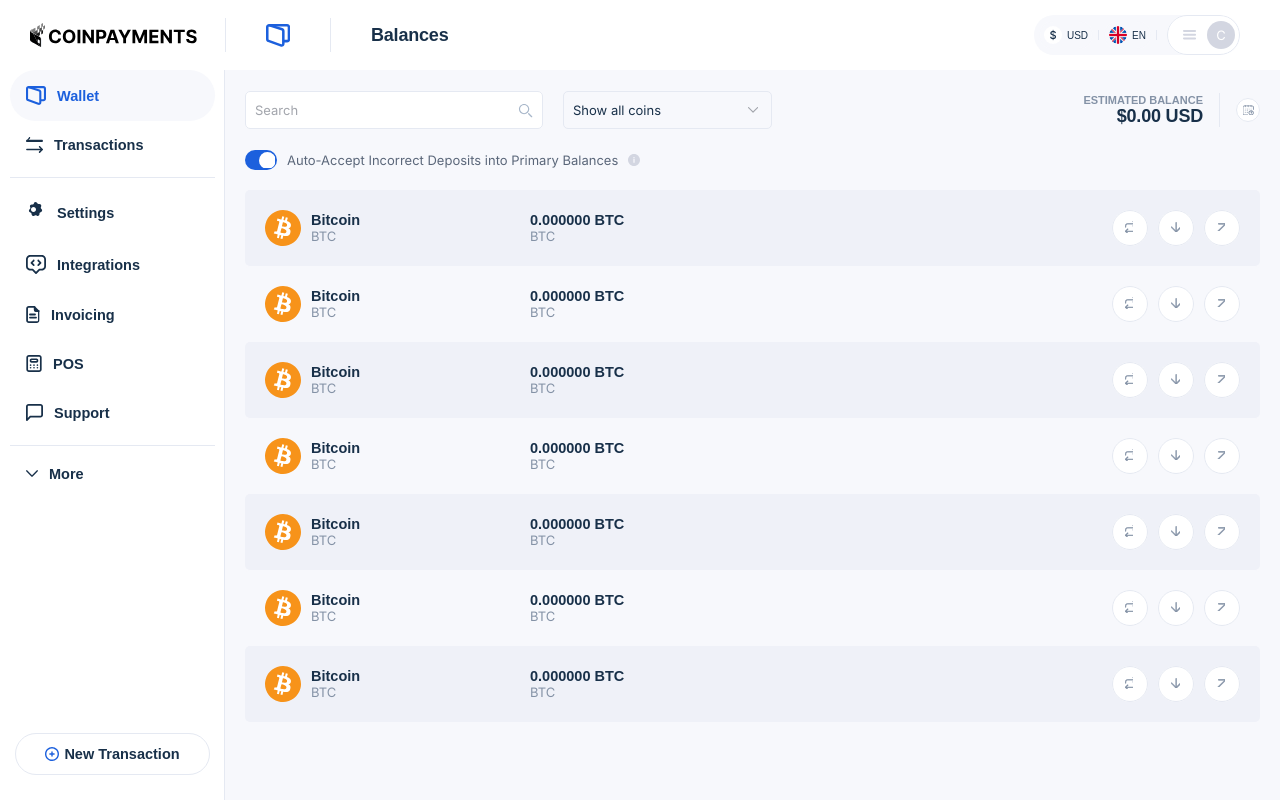
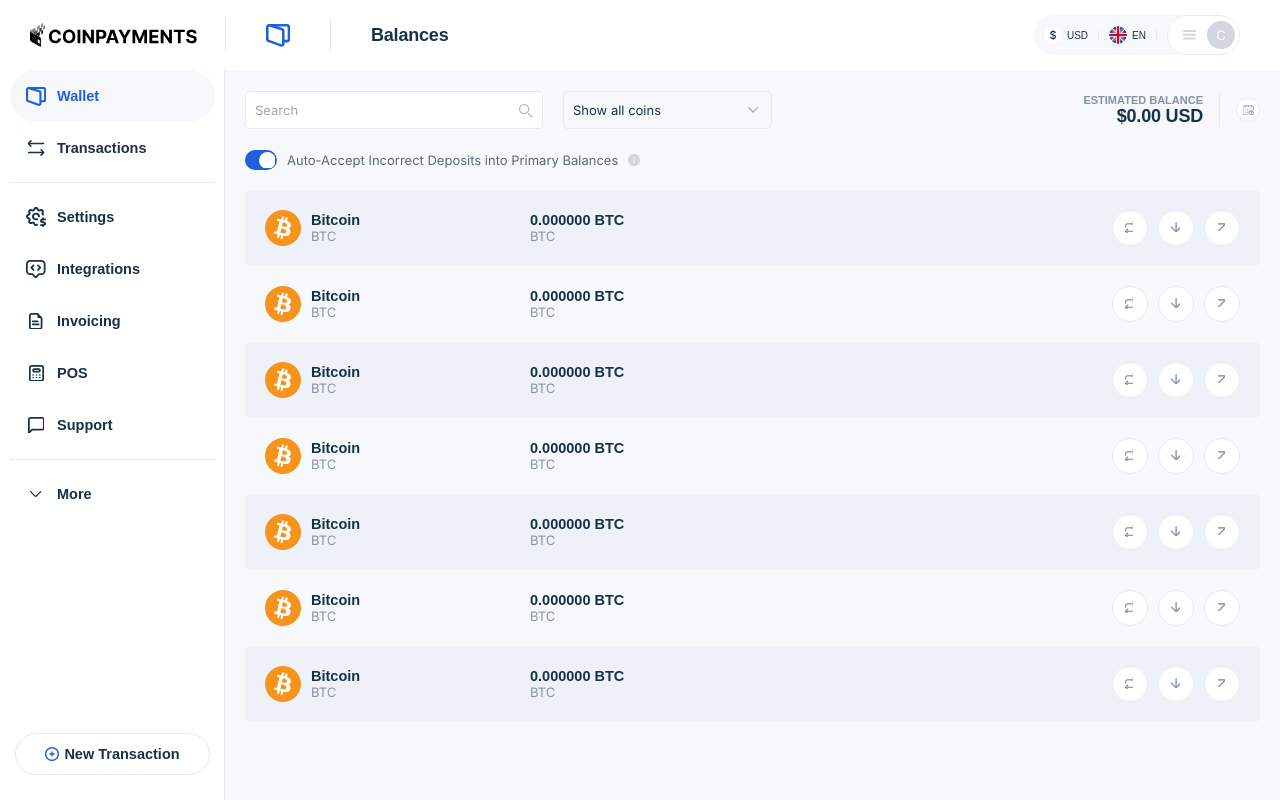
Before and after one commit to Bong27/Dashboard-CP, a React (Vite) app: page / in a window 1280 px wide. Built offline with nearby package versions, Linux system fonts and the light colour scheme.

Commit message:
fix: icons now use exact Figma-exported paths, viewBoxes and insets from Wallet.tsx

```diff
--- a/src/app/components/Icons.tsx
+++ b/src/app/components/Icons.tsx
@@ -1,104 +1,135 @@
 // ─────────────────────────────────────────────────────────────────────────────
 // CP-Dashboard Icon Components
-// All paths sourced directly from Figma file "NewSystem" (q4YZb41LPkJ14zPgOnZlr7)
-// node 24:1030 — Icons sheet
+// Paths and viewBoxes sourced directly from Figma export in Wallet.tsx
+// DO NOT hand-edit paths — update from Wallet.tsx / svg-tfchl2zu4w.ts only
 // ─────────────────────────────────────────────────────────────────────────────
+import svgPaths from '../../imports/Wallet-2/svg-tfchl2zu4w';
 
-// Wallet icon — node 28:1147
-export function IconWallet({ color = 'var(--cp-text-primary)' }: { color?: string }) {
+interface IconProps { color?: string; }
+const DEFAULT  = 'var(--cp-text-primary)';
+const BRAND    = 'var(--cp-brand-primary)';
+
+export function IconWallet({ color = DEFAULT }: IconProps) {
   return (
-    <svg width="20" height="19" viewBox="0 0 20.1806 19" fill="none" xmlns="http://www.w3.org/2000/svg">
-      <path clipRule="evenodd" d="M17.6204 2.11132H2.56043V0.00291728H17.6204C19.0344 0.00291728 20.1806 1.14915 20.1806 2.56311V12.7575C20.1806 14.1715 19.0344 15.3177 17.6204 15.3177H14.4411V13.2093H17.6204C17.8699 13.2093 18.0722 13.007 18.0722 12.7575V2.56311C18.0722 2.31359 17.8699 2.11132 17.6204 2.11132Z" fill={color} fillRule="evenodd" />
-      <path clipRule="evenodd" d="M0 2.56196C0 0.835702 1.67354 -0.39581 3.32169 0.117648L13.6963 3.34975C14.7663 3.68306 15.495 4.67344 15.495 5.79407V16.4376C15.495 18.2141 13.7299 19.4507 12.0603 18.8437L1.68564 15.073C0.67368 14.7051 0 13.7435 0 12.6668V2.56196ZM2.69458 2.13062C2.40373 2.04 2.10838 2.25733 2.10838 2.56196V12.6668C2.10838 12.8568 2.22728 13.0265 2.40585 13.0914L12.7805 16.8622C13.0751 16.9692 13.3866 16.751 13.3866 16.4376V5.79407C13.3866 5.5963 13.258 5.42153 13.0692 5.36271L2.69458 2.13062Z" fill={color} fillRule="evenodd" />
+    <div className="overflow-clip relative shrink-0 size-[20px]">
+      <div className="absolute inset-[5%_-0.9%_0_0]">
+        <svg className="absolute block inset-0 size-full" fill="none" preserveAspectRatio="none" viewBox="0 0 20.1806 19">
+          <path clipRule="evenodd" d={svgPaths.pbf04600} fill={color} fillRule="evenodd" />
+          <path clipRule="evenodd" d={svgPaths.p3b018100} fill={color} fillRule="evenodd" />
         </svg>
+      </div>
+    </div>
   );
 }
 
-// Transactions icon — node 28:1148
-export function IconTransactions({ color = 'var(--cp-text-primary)' }: { color?: string }) {
+export function IconTransactions({ color = DEFAULT }: IconProps) {
   return (
-    <svg width="17" height="16" viewBox="0 0 16.7649 16" fill="none" xmlns="http://www.w3.org/2000/svg">
-      <path clipRule="evenodd" d="M0 12.4937C0 12.0469 0.341177 11.6847 0.762038 11.6847H16.0029C16.4237 11.6847 16.7649 12.0469 16.7649 12.4937C16.7649 12.9405 16.4237 13.3026 16.0029 13.3026H0.762038C0.341177 13.3026 0 12.9405 0 12.4937Z" fill={color} fillRule="evenodd" />
-      <path clipRule="evenodd" d="M3.84103 0.236943C4.13861 0.552866 4.13861 1.06508 3.84103 1.38101L1.83973 3.50556H16.0029C16.4237 3.50556 16.7649 3.86775 16.7649 4.31452C16.7649 4.76129 16.4237 5.12348 16.0029 5.12348H0.762038C0.474838 5.12348 0.215139 4.95783 0.0855736 4.69881C-0.0440476 4.43978 -0.0248026 4.12897 0.135744 3.88929L3.03488 0.236943C3.33246 -0.0789811 3.82345 -0.0789811 4.12103 0.236943H3.84103Z" fill={color} fillRule="evenodd" />
-      <path clipRule="evenodd" d="M0 3.50474C0 3.05796 0.341177 2.69578 0.762038 2.69578H16.0029C16.4237 2.69578 16.7649 3.05796 16.7649 3.50474C16.7649 3.95151 16.4237 4.31369 16.0029 4.31369H0.762038C0.341177 4.31369 0 3.95151 0 3.50474Z" fill={color} fillRule="evenodd" />
-      <path clipRule="evenodd" d="M12.9239 9.22586C13.2215 8.90993 13.7039 8.90993 14.0015 9.22586L16.5417 11.9224C16.7013 12.0918 16.7649 12.3133 16.7649 12.4937C16.7649 12.6741 16.6952 12.8956 16.5417 13.065L14.0015 15.7616C13.7039 16.0775 13.2215 16.0775 12.9239 15.7616C12.6263 15.4456 12.6263 14.9334 12.9239 14.6175L14.9252 12.4937L12.9239 10.3699C12.6263 10.054 12.6263 9.54179 12.9239 9.22586Z" fill={color} fillRule="evenodd" />
+    <div className="overflow-clip relative shrink-0 size-[20px]">
+      <div className="-translate-x-1/2 absolute aspect-[16.764892578125/15.999999046325684] bottom-[10%] left-[calc(50%-0.12px)] top-[10%]">
+        <svg className="absolute block inset-0 size-full" fill="none" preserveAspectRatio="none" viewBox="0 0 16.7649 16">
+          <path clipRule="evenodd" d={svgPaths.p2f87c900} fill={color} fillRule="evenodd" />
+          <path clipRule="evenodd" d={svgPaths.p329d3b00} fill={color} fillRule="evenodd" />
+          <path clipRule="evenodd" d={svgPaths.p2e748900} fill={color} fillRule="evenodd" />
+          <path clipRule="evenodd" d={svgPaths.p2daa61c0} fill={color} fillRule="evenodd" />
         </svg>
+      </div>
+    </div>
   );
 }
 
-// Settings icon — node 31:1237 (gear with dot indicators)
-export function IconSettings({ color = 'var(--cp-text-primary)' }: { color?: string }) {
+export function IconSettings({ color = DEFAULT }: IconProps) {
   return (
-    <svg width="20" height="21" viewBox="0 0 20 21" fill="none" xmlns="http://www.w3.org/2000/svg">
-      <path fillRule="evenodd" clipRule="evenodd" d="M8.03676 0.773303C8.74851 -0.257768 10.2515 -0.257768 10.9632 0.773303L11.5 1.54652C11.7205 1.86697 12.0899 2.05652 12.4834 2.04978L13.4286 2.03399C14.6716 2.01233 15.5706 3.23474 15.1707 4.41082L14.8512 5.30928C14.7168 5.68567 14.7941 6.10439 15.054 6.40783L15.6757 7.13776C16.4936 8.10245 16.1583 9.56696 15.0072 10.0756L14.1598 10.4602C13.8039 10.6208 13.5619 10.9597 13.527 11.3482L13.4467 12.2912C13.3398 13.5316 12.0441 14.2919 10.9246 13.7371L10.0947 13.3267C9.74392 13.1548 9.32847 13.1745 8.99613 13.3783L8.21068 13.8536C7.14432 14.487 5.80066 13.8219 5.61969 12.5933L5.47734 11.6571C5.41682 11.2703 5.17062 10.9376 4.81765 10.7634L3.96318 10.3524C2.83481 9.81015 2.56285 8.33541 3.4181 7.41219L4.06764 6.70848C4.33655 6.41355 4.42655 6.00012 4.30292 5.62009L3.99936 4.71788C3.62217 3.53618 4.54793 2.33556 5.79017 2.38543L6.73536 2.42368C7.12908 2.43984 7.50359 2.24298 7.71748 1.91728L8.03676 0.773303ZM10 7.5C10 8.88071 8.88071 10 7.5 10C6.11929 10 5 8.88071 5 7.5C5 6.11929 6.11929 5 7.5 5C8.88071 5 10 6.11929 10 7.5Z" fill={color}/>
+    <div className="overflow-clip relative shrink-0 size-[20px]">
+      <svg className="absolute block inset-0 size-full" fill="none" preserveAspectRatio="none" viewBox="0 0 20 20">
+        <path d={svgPaths.p1d640c00} fill={color} />
+        <path d={svgPaths.p103b100}  fill={color} />
+        <path d={svgPaths.p1c8eb00}  fill={color} />
+        <path d={svgPaths.p29d62370} fill={color} />
       </svg>
+    </div>
   );
 }
 
-// Integrations icon — node 31:1238 (chat bubble with </> code)
-export function IconIntegrations({ color = 'var(--cp-text-primary)' }: { color?: string }) {
+export function IconIntegrations({ color = DEFAULT }: IconProps) {
   return (
-    <svg width="20" height="19" viewBox="0 0 19.5277 18.4166" fill="none" xmlns="http://www.w3.org/2000/svg">
-      <path clipRule="evenodd" d="M4.20831 1.75C3.55633 1.75 2.93105 2.009 2.47002 2.47002C2.009 2.93104 1.75 3.55632 1.75 4.20831V10.875C1.75 11.5269 2.009 12.1522 2.47002 12.6132C2.93104 13.0743 3.55633 13.3333 4.20831 13.3333H6.43052C6.66258 13.3333 6.88514 13.4255 7.04924 13.5895L9.76387 16.3041L12.4785 13.5895C12.6426 13.4255 12.8651 13.3333 13.0972 13.3333H15.3194C15.9714 13.3333 16.5967 13.0743 17.0577 12.6132C17.5187 12.1522 17.7777 11.5269 17.7777 10.875V4.20831C17.7777 3.55632 17.5187 2.93104 17.0577 2.47002C16.5967 2.009 15.9714 1.75 15.3194 1.75H4.20831ZM1.23258 1.23258C2.0218 0.443374 3.0922 0 4.20831 0H15.3194C16.4355 0 17.5059 0.443374 18.2951 1.23258C19.0843 2.02179 19.5277 3.09219 19.5277 4.20831V10.875C19.5277 11.9911 19.0843 13.0615 18.2951 13.8507C17.5059 14.6399 16.4355 15.0833 15.3194 15.0833H13.4596L10.3826 18.1603C10.0409 18.502 9.48682 18.502 9.14511 18.1603L6.06808 15.0833H4.20831C3.0922 15.0833 2.0218 14.6399 1.23258 13.8507C0.443375 13.0615 0 11.9911 0 10.875V4.20831C0 3.09219 0.443375 2.02179 1.23258 1.23258Z" fill={color} fillRule="evenodd" />
-      <path clipRule="evenodd" d="M8.16026 4.70159C8.50197 5.0433 8.50197 5.59732 8.16026 5.93903L6.55677 7.54253L8.16026 9.14602C8.50197 9.48769 8.50197 10.0418 8.16026 10.3835C7.81855 10.7252 7.26453 10.7252 6.92282 10.3835L4.70062 8.16133C4.35891 7.81962 4.35891 7.2656 4.70062 6.92389L6.92282 4.70159C7.26453 4.35988 7.81855 4.35988 8.16026 4.70159Z" fill={color} fillRule="evenodd" />
-      <path clipRule="evenodd" d="M11.3671 4.70159C11.7089 4.35988 12.2629 4.35988 12.6046 4.70159L14.8268 6.92381C15.1685 7.26552 15.1685 7.81954 14.8268 8.16125L12.6046 10.3835C12.2629 10.7252 11.7089 10.7252 11.3671 10.3835C11.0254 10.0418 11.0254 9.48769 11.3671 9.14602L12.9706 7.54253L11.3671 5.93903C11.0254 5.59732 11.0254 5.0433 11.3671 4.70159Z" fill={color} fillRule="evenodd" />
+    <div className="overflow-clip relative shrink-0 size-[20px]">
+      <div className="absolute inset-[3.96%_1.18%]">
+        <svg className="absolute block inset-0 size-full" fill="none" preserveAspectRatio="none" viewBox="0 0 19.5277 18.4166">
+          <path clipRule="evenodd" d={svgPaths.p1322e200} fill={color} fillRule="evenodd" />
+          <path clipRule="evenodd" d={svgPaths.p20c5c200} fill={color} fillRule="evenodd" />
+          <path clipRule="evenodd" d={svgPaths.p32c7f000} fill={color} fillRule="evenodd" />
         </svg>
+      </div>
+    </div>
   );
 }
 
-// Invoicing icon — node 31:1239
-export function IconInvoicing({ color = 'var(--cp-text-primary)' }: { color?: string }) {
+export function IconInvoicing({ color = DEFAULT }: IconProps) {
   return (
-    <svg width="14" height="17" viewBox="0 0 13.4167 16.75" fill="none" xmlns="http://www.w3.org/2000/svg">
-      <path d="M8.375 0.875V4.20833C8.375 4.42935 8.4628 4.64131 8.6191 4.79759C8.7754 4.95387 8.9873 5.04167 9.2083 5.04167H12.5417" stroke={color} strokeWidth="1.5" strokeLinecap="round" strokeLinejoin="round"/>
-      <path clipRule="evenodd" d="M2.54167 1.75C2.33171 1.75 2.13034 1.83341 1.98188 1.98187C1.83341 2.13034 1.75 2.3317 1.75 2.54167V14.2083C1.75 14.4183 1.83341 14.6197 1.98188 14.7681C2.13034 14.9166 2.33171 15 2.54167 15H10.875C11.085 15 11.2863 14.9166 11.4348 14.7681C11.5833 14.6197 11.6667 14.4183 11.6667 14.2083V5.04167H9.20833C8.76631 5.04167 8.34239 4.86607 8.02983 4.55351C7.71726 4.24094 7.54167 3.81702 7.54167 3.375V1.75H2.54167ZM0.74444 0.74444C1.22109 0.26778 1.86757 0 2.54167 0H7.95833C8.16905 0 8.37163 0.0836458 8.52088 0.232843L12.6876 4.39951C12.8368 4.54876 12.9167 4.75133 12.9167 4.96208V14.2083C12.9167 14.8824 12.6489 15.5289 12.1722 16.0056C11.6956 16.4822 11.049 16.75 10.375 16.75H2.54167C1.86757 16.75 1.22109 16.4822 0.74444 16.0056C0.26778 15.5289 0 14.8824 0 14.2083V2.54167C0 1.86757 0.26778 1.22109 0.74444 0.74444Z" fill={color} fillRule="evenodd" />
-      <path clipRule="evenodd" d="M2.8335 8.375C2.8335 7.89175 3.22525 7.5 3.7085 7.5H8.7085C9.1917 7.5 9.5835 7.89175 9.5835 8.375C9.5835 8.85825 9.1917 9.25 8.7085 9.25H3.7085C3.22525 9.25 2.8335 8.85825 2.8335 8.375Z" fill={color} fillRule="evenodd" />
-      <path clipRule="evenodd" d="M2.8335 11.375C2.8335 10.8918 3.22525 10.5 3.7085 10.5H9.7085C10.1917 10.5 10.5835 10.8918 10.5835 11.375C10.5835 11.8582 10.1917 12.25 9.7085 12.25H3.7085C3.22525 12.25 2.8335 11.8582 2.8335 11.375Z" fill={color} fillRule="evenodd" />
+    <div className="overflow-clip relative shrink-0 size-[20px]">
+      <div className="absolute inset-[8.13%_16.46%]">
+        <svg className="absolute block inset-0 size-full" fill="none" preserveAspectRatio="none" viewBox="0 0 13.4167 16.75">
+          <path d={svgPaths.p3089f53e}  fill={color} />
+          <path clipRule="evenodd" d={svgPaths.p20de25f0} fill={color} fillRule="evenodd" />
+          <path clipRule="evenodd" d={svgPaths.p11a4ee80} fill={color} fillRule="evenodd" />
+          <path clipRule="evenodd" d={svgPaths.p10cf0100} fill={color} fillRule="evenodd" />
         </svg>
+      </div>
+    </div>
   );
 }
 
-// POS icon — node 31:1236
-export function IconPOS({ color = 'var(--cp-text-primary)' }: { color?: string }) {
+export function IconPOS({ color = DEFAULT }: IconProps) {
   return (
-    <svg width="16" height="17" viewBox="0 0 15 16.6667" fill="none" xmlns="http://www.w3.org/2000/svg">
-      <path d="M13.3333 2.5C13.3333 2.27898 13.2455 2.06709 13.0892 1.91081C12.9329 1.75453 12.721 1.66667 12.5 1.66667H2.5C2.27898 1.66667 2.06708 1.75453 1.91081 1.91081C1.75453 2.06708 1.66667 2.27898 1.66667 2.5V14.1667C1.66667 14.3877 1.75453 14.5996 1.91081 14.7558C2.06709 14.9122 2.27898 15 2.5 15H12.5C12.721 15 12.9329 14.9122 13.0892 14.7558C13.2455 14.5996 13.3333 14.3877 13.3333 14.1667V2.5ZM15 14.1667C15 14.8297 14.7364 15.4654 14.2676 15.9342C13.7987 16.4031 13.1631 16.6667 12.5 16.6667H2.5C1.83696 16.6667 1.20127 16.4031 0.732425 15.9342C0.263583 15.4654 0 14.8297 0 14.1667V2.5C0 1.83696 0.263583 1.20127 0.732425 0.732425C1.20127 0.263583 1.83696 0 2.5 0H12.5C13.163 0 13.7987 0.263583 14.2676 0.732425C14.7364 1.20127 15 1.83696 15 2.5V14.1667Z" fill={color}/>
-      <path d="M5 5V5.83333H10V5H5ZM11.6667 5.83333C11.6667 6.27536 11.4909 6.69917 11.1784 7.01173C10.8658 7.32429 10.442 7.5 10 7.5H5C4.55797 7.5 4.13405 7.32429 3.82149 7.01173C3.50893 6.69917 3.33333 6.27536 3.33333 5.83333V5C3.33333 4.55797 3.50893 4.13405 3.82149 3.82149C4.13405 3.50893 4.55797 3.33333 5 3.33333H10C10.442 3.33333 10.8658 3.50893 11.1784 3.82149C11.4909 4.13405 11.6667 4.55797 11.6667 5V5.83333Z" fill={color}/>
-      <path d="M3.33333 10.0082V10C3.33333 9.53975 3.70643 9.16667 4.16667 9.16667C4.6269 9.16667 5 9.53975 5 10V10.0082C5 10.4684 4.6269 10.8415 4.16667 10.8415C3.70643 10.8415 3.33333 10.4684 3.33333 10.0082Z" fill={color}/>
-      <path d="M6.66667 10.0082V10C6.66667 9.53975 7.03975 9.16667 7.5 9.16667C7.96025 9.16667 8.33333 9.53975 8.33333 10V10.0082C8.33333 10.4684 7.96025 10.8415 7.5 10.8415C7.03975 10.8415 6.66667 10.4684 6.66667 10.0082Z" fill={color}/>
-      <path d="M10 10.0082V10C10 9.53975 10.3731 9.16667 10.8333 9.16667C11.2936 9.16667 11.6667 9.53975 11.6667 10V10.0082C11.6667 10.4684 11.2936 10.8415 10.8333 10.8415C10.3731 10.8415 10 10.4684 10 10.0082Z" fill={color}/>
-      <path d="M3.33333 12.5082V12.5C3.33333 12.0397 3.70643 11.6667 4.16667 11.6667C4.6269 11.6667 5 12.0397 5 12.5V12.5082C5 12.9684 4.6269 13.3415 4.16667 13.3415C3.70643 13.3415 3.33333 12.9684 3.33333 12.5082Z" fill={color}/>
-      <path d="M6.66667 12.5082V12.5C6.66667 12.0397 7.03975 11.6667 7.5 11.6667C7.96025 11.6667 8.33333 12.0397 8.33333 12.5V12.5082C8.33333 12.9684 7.96025 13.3415 7.5 13.3415C7.03975 13.3415 6.66667 12.9684 6.66667 12.5082Z" fill={color}/>
-      <path d="M10 12.5082V12.5C10 12.0397 10.3731 11.6667 10.8333 11.6667C11.2936 11.6667 11.6667 12.0397 11.6667 12.5V12.5082C11.6667 12.9684 11.2936 13.3415 10.8333 13.3415C10.3731 13.3415 10 12.9684 10 12.5082Z" fill={color}/>
+    <div className="overflow-clip relative shrink-0 size-[20px]">
+      <div className="absolute inset-[8.33%_12.5%]">
+        <svg className="absolute block inset-0 size-full" fill="none" preserveAspectRatio="none" viewBox="0 0 15 16.6667">
+          <path d={svgPaths.p231af140} fill={color} />
+          <path d={svgPaths.p8479d00}  fill={color} />
+          <path d={svgPaths.p18d5fb30} fill={color} />
+          <path d={svgPaths.p1c3d800}  fill={color} />
+          <path d={svgPaths.p26450f00} fill={color} />
+          <path d={svgPaths.p7eb4d00}  fill={color} />
+          <path d={svgPaths.p313a9100} fill={color} />
+          <path d={svgPaths.p3bceaa00} fill={color} />
         </svg>
+      </div>
+    </div>
   );
 }
 
-// Support icon — node 28:1146
-export function IconSupport({ color = 'var(--cp-text-primary)' }: { color?: string }) {
+export function IconSupport({ color = DEFAULT }: IconProps) {
   return (
-    <svg width="17" height="17" viewBox="0 0 16.75 16.75" fill="none" xmlns="http://www.w3.org/2000/svg">
-      <path clipRule="evenodd" d="M2.54167 1.75C2.3317 1.75 2.13034 1.83341 1.98187 1.98187C1.83341 2.13034 1.75 2.3317 1.75 2.54167V13.7626L3.58961 11.9229C3.75371 11.7589 3.97627 11.6667 4.20833 11.6667H14.2083C14.4183 11.6667 14.6197 11.5833 14.7681 11.4348C14.9166 11.2863 15 11.085 15 10.875V2.54167C15 2.3317 14.9166 2.13034 14.7681 1.98187C14.6197 1.83341 14.4183 1.75 14.2083 1.75H2.54167ZM0.74444 0.74444C1.22109 0.26778 1.86757 0 2.54167 0H14.2083C14.8824 0 15.5289 0.26778 16.0056 0.74444C16.4822 1.22109 16.75 1.86757 16.75 2.54167V10.875C16.75 11.5491 16.4822 12.1956 16.0056 12.6722C15.5289 13.1489 14.8824 13.4167 14.2083 13.4167H4.57077L1.49372 16.4937C1.24347 16.744 0.86712 16.8188 0.54015 16.6834C0.21319 16.548 0 16.2289 0 15.875V2.54167C0 1.86757 0.26778 1.22109 0.74444 0.74444Z" fill={color} fillRule="evenodd" />
+    <div className="overflow-clip relative shrink-0 size-[20px]">
+      <div className="absolute inset-[8.13%_8.13%_8.12%_8.13%]">
+        <svg className="absolute block inset-0 size-full" fill="none" preserveAspectRatio="none" viewBox="0 0 16.75 16.75">
+          <path clipRule="evenodd" d={svgPaths.p162d78f0} fill={color} fillRule="evenodd" />
         </svg>
+      </div>
+    </div>
   );
 }
 
-// More / Toggle-down icon — node 28:1144
-export function IconMore({ color = 'var(--cp-text-primary)' }: { color?: string }) {
+export function IconMore({ color = DEFAULT }: IconProps) {
   return (
-    <svg width="12" height="7" viewBox="0 0 11.25 6.24998" fill="none" xmlns="http://www.w3.org/2000/svg">
-      <path clipRule="evenodd" d="M0.18306 0.18306C0.42714 -0.06102 0.82286 -0.06102 1.06694 0.18306L5.625 4.7411L10.1831 0.18306C10.4271 -0.06102 10.8229 -0.06102 11.0669 0.18306C11.311 0.42714 11.311 0.82286 11.0669 1.06694L6.0669 6.0669C5.8229 6.311 5.42714 6.311 5.18306 6.0669L0.18306 1.06694C-0.06102 0.82286 -0.06102 0.42714 0.18306 0.18306Z" fill={color} fillRule="evenodd" />
+    <div className="overflow-clip relative shrink-0 size-[20px]">
+      <div className="absolute inset-[34.38%_21.88%]">
+        <svg className="absolute block inset-0 size-full" fill="none" preserveAspectRatio="none" viewBox="0 0 11.25 6.24998">
+          <path clipRule="evenodd" d={svgPaths.p1f48b500} fill={color} fillRule="evenodd" />
         </svg>
+      </div>
+    </div>
   );
 }
 
-// Plus / Add icon — node 28:1145
-export function IconPlus({ color = 'var(--cp-brand-primary)' }: { color?: string }) {
+export function IconPlus({ color = BRAND }: IconProps) {
   return (
-    <svg width="14" height="14" viewBox="0 0 14 14" fill="none" xmlns="http://www.w3.org/2000/svg">
-      <path clipRule="evenodd" d="M12.5931 6.72246C12.5245 5.3383 11.9447 4.02454 10.96 3.03994C9.90983 1.98974 8.48519 1.4 7 1.4C5.51479 1.4 4.09014 1.98974 3.03994 3.03994C1.98974 4.09014 1.4 5.51479 1.4 7L1.40684 7.27552C1.43842 7.91679 1.58033 8.54861 1.82657 9.14305C2.10799 9.82247 2.51997 10.4401 3.03994 10.96C3.55991 11.48 4.17756 11.892 4.85694 12.1734C5.53636 12.4549 6.26459 12.6 7 12.6L7.27552 12.5931C7.91679 12.5616 8.54861 12.4197 9.14305 12.1734C9.82247 11.892 10.4401 11.48 10.96 10.96C11.48 10.4401 11.892 9.82247 12.1734 9.14305C12.4549 8.46363 12.6 7.73542 12.6 7L12.5931 6.72246ZM13.9918 7.34454C13.9523 8.14611 13.7752 8.93599 13.4675 9.67897C13.1157 10.5283 12.5999 11.2999 11.9499 11.9499C11.2999 12.5999 10.5283 13.1157 9.67897 13.4675C8.93599 13.7752 8.14611 13.9523 7.34454 13.9918L7 14C6.08075 14 5.17028 13.8193 4.321 13.4675C3.47175 13.1157 2.70009 12.5999 2.0501 11.9499C1.4001 11.2999 0.884303 10.5283 0.532519 9.67897C0.22475 8.93599 0.0477002 8.14611 0.00820316 7.34454L0 7C2.76642e-08 5.14349 0.737345 3.36285 2.0501 2.0501C3.36285 0.737345 5.14349 0 7 0C8.85654 0 10.6371 0.737345 11.9499 2.0501C13.2627 3.36285 14 5.14349 14 7L13.9918 7.34454Z" fill={color} fillRule="evenodd" />
-      <path d="M9.1 6.3C9.48661 6.3 9.8 6.6134 9.8 7C9.8 7.38661 9.48661 7.7 9.1 7.7H4.9C4.5134 7.7 4.2 7.38661 4.2 7C4.2 6.6134 4.5134 6.3 4.9 6.3H9.1Z" fill={color}/>
-      <path d="M6.3 9.1V4.9C6.3 4.5134 6.6134 4.2 7 4.2C7.38661 4.2 7.7 4.5134 7.7 4.9V9.1C7.7 9.48661 7.38661 9.8 7 9.8C6.6134 9.8 6.3 9.48661 6.3 9.1Z" fill={color}/>
+    <div className="overflow-clip relative shrink-0 size-[14px]">
+      <svg className="absolute block inset-0 size-full" fill="none" preserveAspectRatio="none" viewBox="0 0 14 14">
+        <path d={svgPaths.p35009400} fill={color} />
+        <path d={svgPaths.p18d7280}  fill={color} />
+        <path d={svgPaths.p2aa04180} fill={color} />
       </svg>
+    </div>
   );
 }
```
Lines whose indentation alone changed are shown as unchanged.
